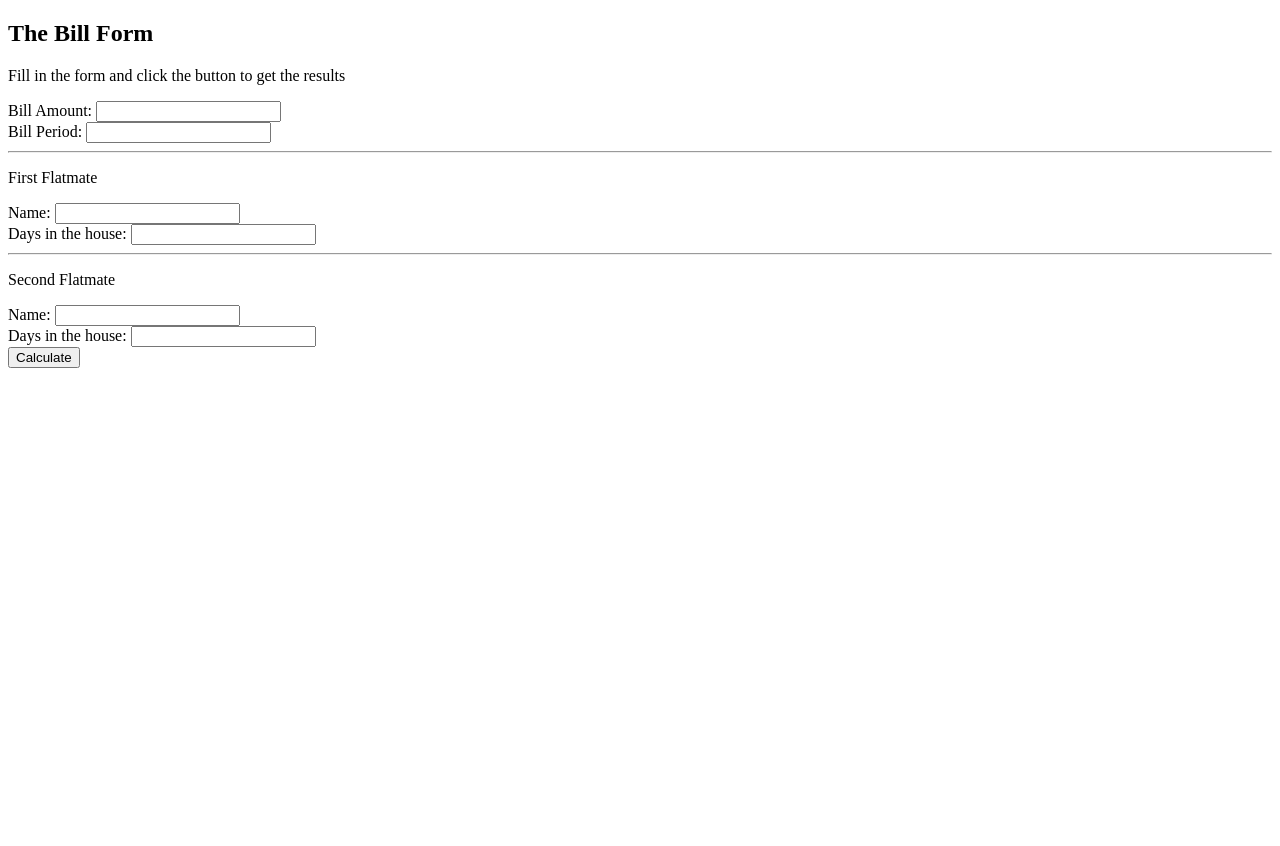
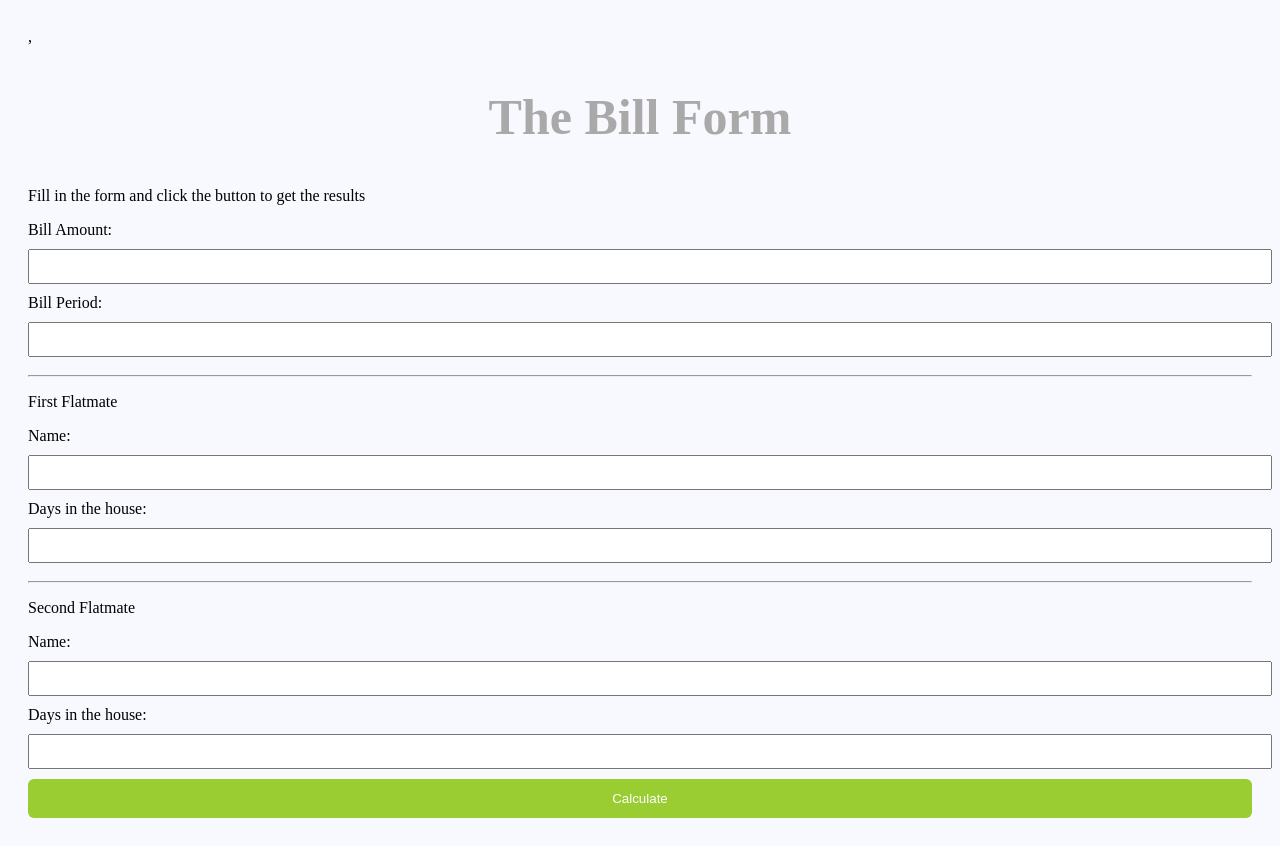
Before and after one commit to MonikaL1/Flatmates_Bill_Flask_Webpages, a Flask app: page /bill_form in a window 1280 px wide. Before the commit the page ends 368 px from the top, so only its background shows below. Run offline with Flask 3, Linux system fonts and the light colour scheme.

Commit message:
Adding css

```diff
--- /dev/null
+++ b/static/main.css
@@ -0,0 +1,26 @@
+h2 {
+    color: darkgrey;
+    text-align: center;
+    font-size: 50px;
+}
+
+input[type=text] {
+    width: 100%;
+    padding: 8px 8px;
+    margin: 10px 0;
+}
+
+input[type=submit]{
+    width: 100%;
+    background-color: YellowGreen;
+    color: White;
+    padding: 12px 12px;
+    border: none;
+    border-radius: 6px;
+
+}
+
+body {
+    background-color: GhostWhite;
+    padding: 20px;
+}
--- a/templates/bill_form_page.html
+++ b/templates/bill_form_page.html
@@ -2,7 +2,8 @@
 <html lang="en">
 <head>
     <meta charset="UTF-8">
-    <title>Title</title>
+    <title>Title</title>,
+    <link rel="stylesheet" href="static/main.css">
 </head>
 <body>
 <h2>The Bill Form</h2>
```
